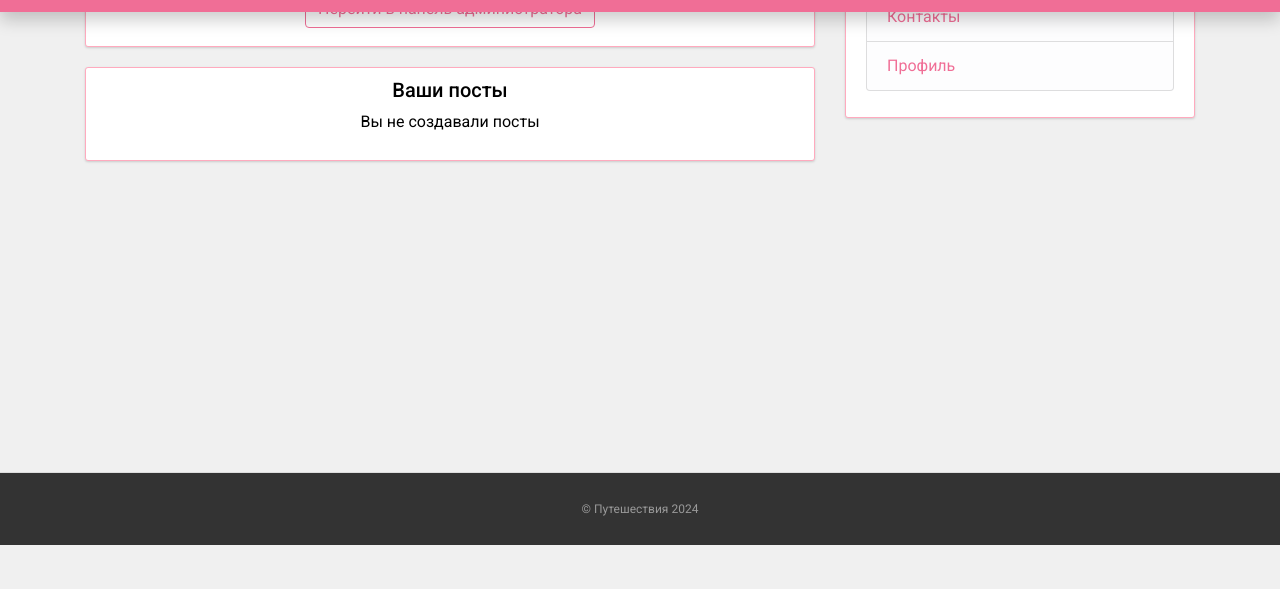
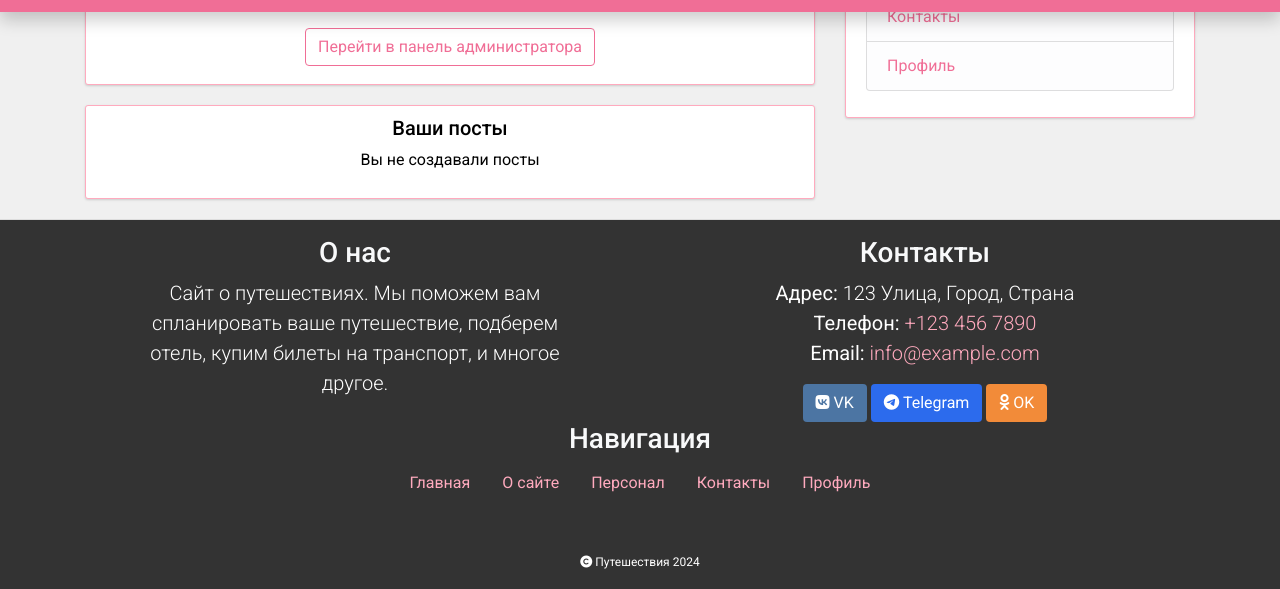
Before and after one commit to DanielShultz/Python-CMS, a Django app: page /profile/ in a window 1280 px wide. Shown: the part 328-917 px from the top of the page. Before the commit the page ends 880 px from the top, so only its background shows below. Run offline with Django 3.2, Linux system fonts and the light colour scheme; the visitor is signed in with stand-in values (Sample User, id 1); data that the repository does not hold is empty; some libraries are stand-ins or nearby versions.

Commit message:
profile_edit

```diff
--- a/blog/constants.py
+++ b/blog/constants.py
@@ -2,6 +2,7 @@ class Constants:
     """Constants used in the project."""
     SITE_NAME = 'Путешествия'
     SITE_LOGO = '<i class="fa fa-ship"></i>'
+    SITE_DESCRIPTION = 'Сайт о путешествиях. Мы поможем вам спланировать ваше путешествие, подберем отель, купим билеты на транспорт, и многое другое.'
 
     def __init__(self):
         raise NotImplementedError("This class is static. Cannot be instantiated.")
--- a/blog/static/blog/main.css
+++ b/blog/static/blog/main.css
@@ -118,7 +118,7 @@ footer p {
 }
 
 footer a {
-  color: var(--font-color-4);
+  color: var(--accent-color);
 }
 
 footer a:hover {
--- a/blog/templates/blog/components/footer.html
+++ b/blog/templates/blog/components/footer.html
@@ -1,5 +1,46 @@
-{% load static %}
-
-<footer class="text-center">
-    <p><a href="{% url 'blog-home' %}">© {{ title }} 2024</a></p>
+<footer class="footer mt-auto py-3">
+    <div class="container">
+        <div class="row">
+            <div class="col-10 mx-auto col-md-6 text-light text-center">
+                <h3>О нас</h3>
+                <p class="lead">{{ description }}</p>
+            </div>
+            <div class="col-10 mx-auto col-md-6 text-light text-center">
+                <h3>Контакты</h3>
+                <p class="lead">
+                    <strong>Адрес:</strong> 123 Улица, Город, Страна<br>
+                    <strong>Телефон:</strong> <a href="tel:+1234567890" class="text-decoration-none">+123 456
+                        7890</a><br>
+                    <strong>Email:</strong> <a href="mailto:info@example.com"
+                        class="text-decoration-none">info@example.com</a>
+                </p>
+                <div class="social-links mt-3">
+                    <a href="#" class="btn" style="background-color: #4c75a3; color: white;"><i class="fab fa-vk"></i>
+                        VK</a>
+                    <a href="#" class="btn" style="background-color: #2c6bed; color: white;"><i
+                            class="fab fa-telegram-plane"></i> Telegram</a>
+                    <a href="#" class="btn" style="background-color: #f28b39; color: white;"><i
+                            class="fab fa-odnoklassniki"></i> OK</a>
+                </div>
+            </div>
+                        <div class="col-10 mx-auto text-light text-center">
+                            <h3>Навигация</h3>
+                            <nav class="nav nav-pills nav-fill justify-content-center">
+                                <a class="nav-link" href="{% url 'blog-home' %}">Главная</a>
+                                {% for type in types %}
+                                <a class="nav-link" href="{% url 'blog-posts' %}?type={{ type.id }}">{{ type.plural }}</a>
+                                {% endfor %}
+                                <a class="nav-link" href="{% url 'blog-about' %}">О сайте</a>
+                                <a class="nav-link" href="{% url 'users-staff' %}">Персонал</a>
+                                <a class="nav-link" href="{% url 'blog-contact' %}">Контакты</a>
+                                <a class="nav-link" href="{% url 'profile' %}">Профиль</a>
+                            </nav>
+                        </div>
+        </div>
+        <div class="row mt-5">
+            <div class="col-12 text-center text-light">
+                <p><i class="fas fa-copyright"></i> {{ title }} 2024</p>
+            </div>
+        </div>
+    </div>
 </footer>
--- a/blog/views.py
+++ b/blog/views.py
@@ -8,6 +8,7 @@ def get_common_context():
         'types': Type.objects.all(),
         'title': Constants.SITE_NAME,
         'logo': Constants.SITE_LOGO,
+        'description': Constants.SITE_DESCRIPTION,
         'flags': {'ru': 'Russia', 'en': 'United-Kingdom', 'fr': 'France', 'de': 'Germany', 'es': 'Spain', 'it': 'Italy', 'pt': 'Portugal', 'iw': 'Israel'},
         'disable_sidebar': False
     }
--- a/my_site/urls.py
+++ b/my_site/urls.py
@@ -25,8 +25,9 @@ urlpatterns = [
     path('admin/', admin.site.urls),
     path('register/', user_views.register, name='register'),
     path('profile/', user_views.profile, name='profile'),
+    path('profile/edit/', user_views.profile_edit, name='profile-edit'),
     path('login/', user_views.login, name='login'),
-    path('logout/', auth_views.LogoutView.as_view(template_name='users/logout.html'), name='logout'),
+    path('logout/', user_views.logout, name='logout'),
     path('users/', include(user_urls)),
     path('', include('blog.urls')),
 ]
--- a/users/templates/users/login.html
+++ b/users/templates/users/login.html
@@ -9,7 +9,7 @@
                 {{ form|crispy }}
             </fieldset>
             <div class="form-group">
-                <button class="btn btn-outline-info" type="submit">Войти</button>
+                <button class="btn btn-outline-site" type="submit">Войти</button>
             </div>
         </form>
         <div class="border-top pt-3">
--- a/users/templates/users/profile.html
+++ b/users/templates/users/profile.html
@@ -19,6 +19,9 @@
       {% endif %}
     </div>
   </div>
+  <div class="text-center">
+    <a class="btn btn-outline-site" href="{% url 'profile-edit' %}">Редактировать профиль</a>
+  </div>
 </div>
 
 {% if user.is_staff %}
@@ -31,12 +34,13 @@
 {% endif %}
 
 <div class="content-section">
+  <div class="md-3">
     <h5 class="text-center">Ваши посты</h5>
     {% if user.post_set.all %}
     <ul class="list-group">
       {% for post in user.post_set.all %}
       <li class="list-group-item">
-      <a href="">{{ post.title }}</a>
+        <a href="{{ post.get_absolute_url }}">{{ post.title }}</a>
       </li>
       {% endfor %}
     </ul>
@@ -44,4 +48,5 @@
     <p class="text-center">Вы не создавали посты</p>
     {% endif %}
   </div>
+</div>
 {% endblock content %}
--- a/users/templates/users/register.html
+++ b/users/templates/users/register.html
@@ -9,7 +9,7 @@
             {{ form|crispy }}
         </fieldset>
         <div class="form-group">
-            <button class="btn btn-outline-info" type="submit">Регистрация</button>
+            <button class="btn btn-outline-site" type="submit">Регистрация</button>
         </div>
     </form>
     <div class="border-top pt-3">
--- a/users/views.py
+++ b/users/views.py
@@ -1,16 +1,15 @@
 from django.shortcuts import render, redirect
 from django.contrib import messages
 from django.contrib.auth.decorators import login_required
-from .forms import UserRegisterForm
-from .forms import AuthenticationForm
+from . import forms
 from blog.constants import Constants
-from django.contrib.auth import login as auth_login, authenticate
+from django.contrib.auth import login as auth_login, authenticate, logout as auth_logout
 from blog.views import get_common_context
 from users.models import Profile
 
 def login(request):
     if request.method == 'POST':
-        form = AuthenticationForm(request=request, data=request.POST)
+        form = forms.AuthenticationForm(request=request, data=request.POST)
         if form.is_valid():
             username = form.cleaned_data.get('username')
             user = authenticate(username=username, password=form.cleaned_data.get('password'))
@@ -19,21 +18,26 @@ def login(request):
                 messages.success(request, f'Вы вошли в аккаунт {username}.')
                 return redirect('profile')
     else:
-        form = AuthenticationForm()
+        form = forms.AuthenticationForm()
     context = get_common_context()
     context['form'] = form
     return render(request, 'users/login.html', context)
 
+def logout(request):
+    auth_logout(request)
+    messages.success(request, 'Вы вышли из аккаунта.')
+    return redirect('blog-home')
+
 def register(request):
     if request.method == 'POST':
-        form = UserRegisterForm(request.POST)
+        form = forms.UserRegisterForm(request.POST)
         if form.is_valid():
             form.save()
             username = form.cleaned_data.get('username')
             messages.success(request, f'Ваш аккаунт создан: можно войти на сайт.')
             return redirect('login')
     else:
-        form = UserRegisterForm()
+        form = forms.UserRegisterForm()
     context = get_common_context()
     context['form'] = form
     return render(request, 'users/register.html', context)
@@ -43,6 +47,22 @@ def profile(request):
     context = get_common_context()
     return render(request, 'users/profile.html', context)
 
+@login_required
+def profile_edit(request):
+    user_form = forms.UserEditForm(instance=request.user, data=request.POST or None)
+    profile_form = forms.UserProfileEditForm(instance=request.user.profile, data=request.POST or None, files=request.FILES or None)
+
+    if request.method == 'POST' and user_form.is_valid() and profile_form.is_valid():
+        user_form.save()
+        profile_form.save()
+        messages.success(request, 'Ваш профиль обновлен.')
+        return redirect('profile')
+
+    context = get_common_context()
+    context['user_form'] = user_form
+    context['profile_form'] = profile_form
+    return render(request, 'users/profile_edit.html', context)
+
 def staff(request):
     context = get_common_context()
     context['staff_members'] = Profile.objects.filter(show_in_staff=True)
```
Also changed, not shown: users/forms.py (+36 -0 lines), users/templates/users/profile_edit.html (added, +20 -0 lines). Lines whose indentation alone changed are shown as unchanged.
